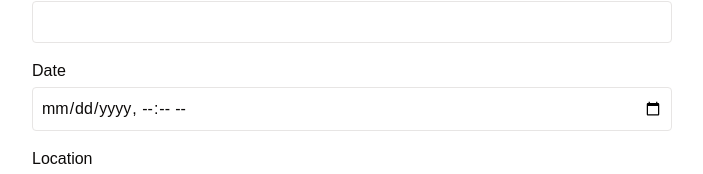
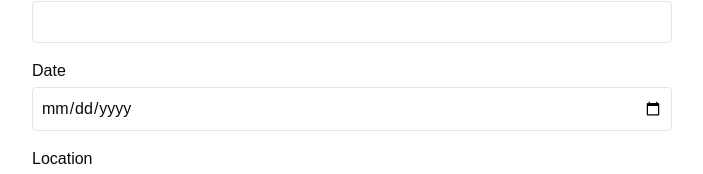
Before and after one commit to JaguarsCodehub/aws-sports-client, a Next.js app: page /admin/create-events in a window 1280 px wide. Shown: the part 177-351 px from the top of the page, without its empty margins (288-991 px from the left). Built offline with nearby package versions, Linux system fonts and the light colour scheme.

Commit message:
Feature: Works

```diff
--- a/src/app/(main)/admin/create-events/page.tsx
+++ b/src/app/(main)/admin/create-events/page.tsx
@@ -26,10 +26,18 @@ export default function CreateEvent() {
 
     const handleInputChange = (e: React.ChangeEvent<HTMLInputElement>) => {
         const { name, value } = e.target;
+
         if (name === 'max_participants') {
             setEvent((prev) => ({
                 ...prev,
                 [name]: Number(value)
+            }));
+        } else if (name === 'date') {
+            // Ensure the date is in the correct format
+            const dateValue = value.replace(/(\d{2})\/(\d{2})\/(\d{4})/, '$3-$2-$1');
+            setEvent((prev) => ({
+                ...prev,
+                [name]: dateValue
             }));
         } else {
             setEvent((prev) => ({
@@ -43,16 +51,19 @@ export default function CreateEvent() {
         e.preventDefault();
         setError(null);
 
+        try {
             const eventDate = new Date(event.date);
             if (isNaN(eventDate.getTime())) {
                 setError('Invalid date format');
                 return;
             }
 
+            const formattedDate = eventDate.toISOString().split('.')[0];
+
             const formData = new FormData();
             formData.append('title', event.title);
             formData.append('description', event.description);
-        formData.append('date', eventDate.toISOString());
+            formData.append('date', formattedDate);
             formData.append('location', event.location);
             formData.append('max_participants', String(event.max_participants));
             formData.append('organizer_id', localStorage.getItem('organizer_id')!);
@@ -60,7 +71,6 @@ export default function CreateEvent() {
                 formData.append('banner', banner);
             }
 
-        try {
             const response = await fetch(`${process.env.NEXT_PUBLIC_API_URL}/events`, {
                 method: 'POST',
                 body: formData,
@@ -109,12 +119,13 @@ export default function CreateEvent() {
                 <div>
                     <label className="block mb-1">Date</label>
                     <input
-                        type="datetime-local"
+                        type="date"
                         name="date"
                         value={event.date}
                         onChange={handleInputChange}
                         className="w-full p-2 border rounded"
-                        pattern="\d{4}-\d{2}-\d{2}T\d{2}:\d{2}"
+                        // Set a default format that works across browsers
+                        // defaultValue={new Date().toISOString().slice(0, 16)}
                         required
                     />
                 </div>
```
Also changed, not shown: 1 other file (tests, documents, lock files or other folders). Lines whose indentation alone changed are shown as unchanged.
